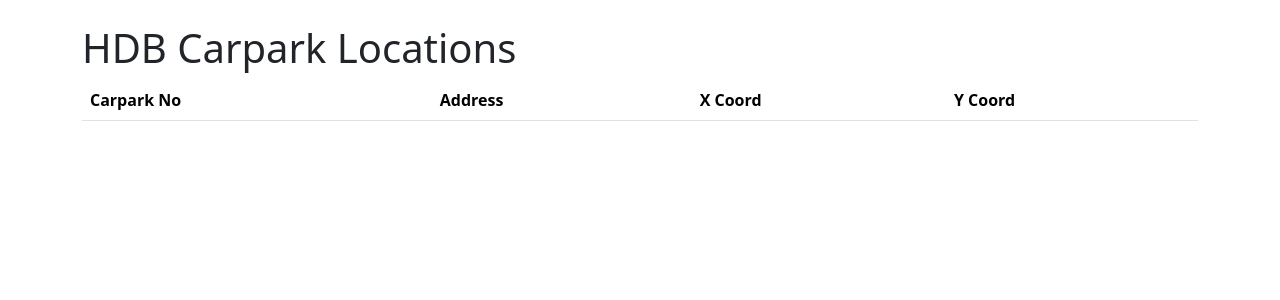
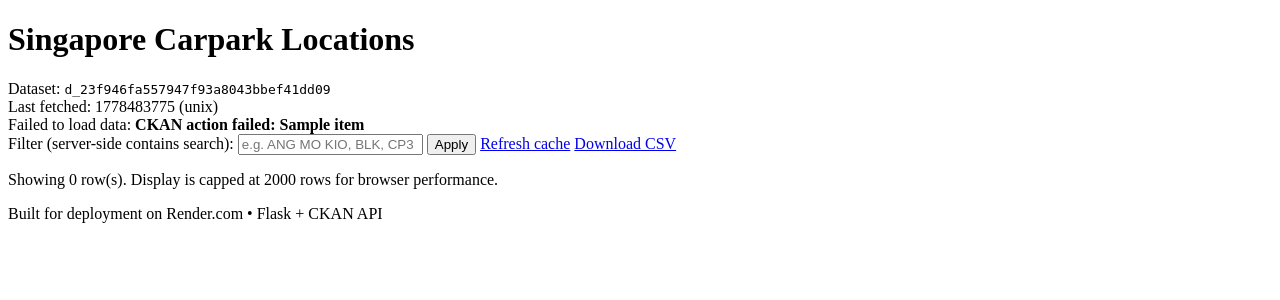
Before and after one commit to moeec2021/carpark-info-map, a Flask app: page / in a window 1280 px wide. Shown: the top 300 px of the page. Run offline with Flask 3, Linux system fonts and the light colour scheme; a database or web service that is not in the repository returns one stand-in record (values such as "Sample title"); data that the repository does not hold is empty; some libraries are stand-ins or nearby versions.

Commit message:
Update index.html

```diff
--- a/templates/index.html
+++ b/templates/index.html
@@ -1,30 +1,86 @@
-<!DOCTYPE html>
-<html>
+<!doctype html>
+<html lang="en">
   <head>
-    <title>HDB Carpark Info</title>
-    <link rel="stylesheet" href="https://cdn.jsdelivr.net/npm/bootstrap@5.3.2/dist/css/bootstrap.min.css">
+    <meta charset="utf-8" />
+    <meta name="viewport" content="width=device-width, initial-scale=1" />
+    <title>{{ title }}</title>
+
+    <link rel="stylesheet" href="{{ url_for('static', filename='style.css') }}" />
+
+    <!-- DataTables (CDN) -->
+    <link rel="stylesheet" href="https://cdn.datatables.net/1.13.8/css/jquery.dataTables.min.css" />
   </head>
-<body class="container mt-4">
-    <h1>HDB Carpark Locations</h1>
-    <table class="table table-striped">
+  <body>
+    <header class="container">
+      <h1>{{ title }}</h1>
+      <div class="meta">
+        <div>
+          Dataset: <code>{{ dataset_id }}</code>
+          {% if resource_id %} | Resource: <code>{{ resource_id }}</code>{% endif %}
+        </div>
+        <div>
+          {% if fetched_at %}
+            Last fetched: <span>{{ fetched_at | int }}</span> (unix)
+          {% endif %}
+          {% if total %} | Total (reported): {{ total }}{% endif %}
+        </div>
+      </div>
+
+      {% if error %}
+        <div class="alert">Failed to load data: <strong>{{ error }}</strong></div>
+      {% endif %}
+
+      <form method="get" class="controls">
+        <label>
+          Filter (server-side contains search):
+          <input name="q" value="{{ q }}" placeholder="e.g. ANG MO KIO, BLK, CP3" />
+        </label>
+        <button type="submit">Apply</button>
+        <a class="button" href="/?refresh=1{% if q %}&q={{ q | urlencode }}{% endif %}">Refresh cache</a>
+        <a class="button" href="/download.csv{% if q %}?q={{ q | urlencode }}{% endif %}">Download CSV</a>
+      </form>
+
+      <p class="hint">
+        Showing {{ shown }} row(s){% if filtered != shown %} (filtered from {{ filtered }}){% endif %}.
+        Display is capped at {{ display_max }} rows for browser performance.
+      </p>
+    </header>
+
+    <main class="container">
+      <table id="carparks" class="display" style="width: 100%">
         <thead>
           <tr>
-                <th>Carpark No</th>
-                <th>Address</th>
-                <th>X Coord</th>
-                <th>Y Coord</th>
+            {% for c in cols %}
+              <th>{{ c }}</th>
+            {% endfor %}
           </tr>
         </thead>
         <tbody>
-            {% for c in carparks %}
+          {% for r in rows %}
             <tr>
-                <td>{{ c['car_park_no'] }}</td>
-                <td>{{ c['address'] }}</td>
-                <td>{{ c['x_coord'] }}</td>
-                <td>{{ c['y_coord'] }}</td>
+              {% for c in cols %}
+                <td>{{ r.get(c, "") }}</td>
+              {% endfor %}
             </tr>
           {% endfor %}
         </tbody>
       </table>
+    </main>
+
+    <footer class="container footer">
+      <span>Built for deployment on Render.com • Flask + CKAN API</span>
+    </footer>
+
+    <script src="https://code.jquery.com/jquery-3.7.1.min.js"></script>
+    <script src="https://cdn.datatables.net/1.13.8/js/jquery.dataTables.min.js"></script>
+    <script>
+      $(function () {
+        $('#carparks').DataTable({
+          pageLength: 25,
+          lengthMenu: [10, 25, 50, 100],
+          scrollX: true,
+        });
+      });
+    </script>
   </body>
 </html>
```
Lines whose indentation alone changed are shown as unchanged.
